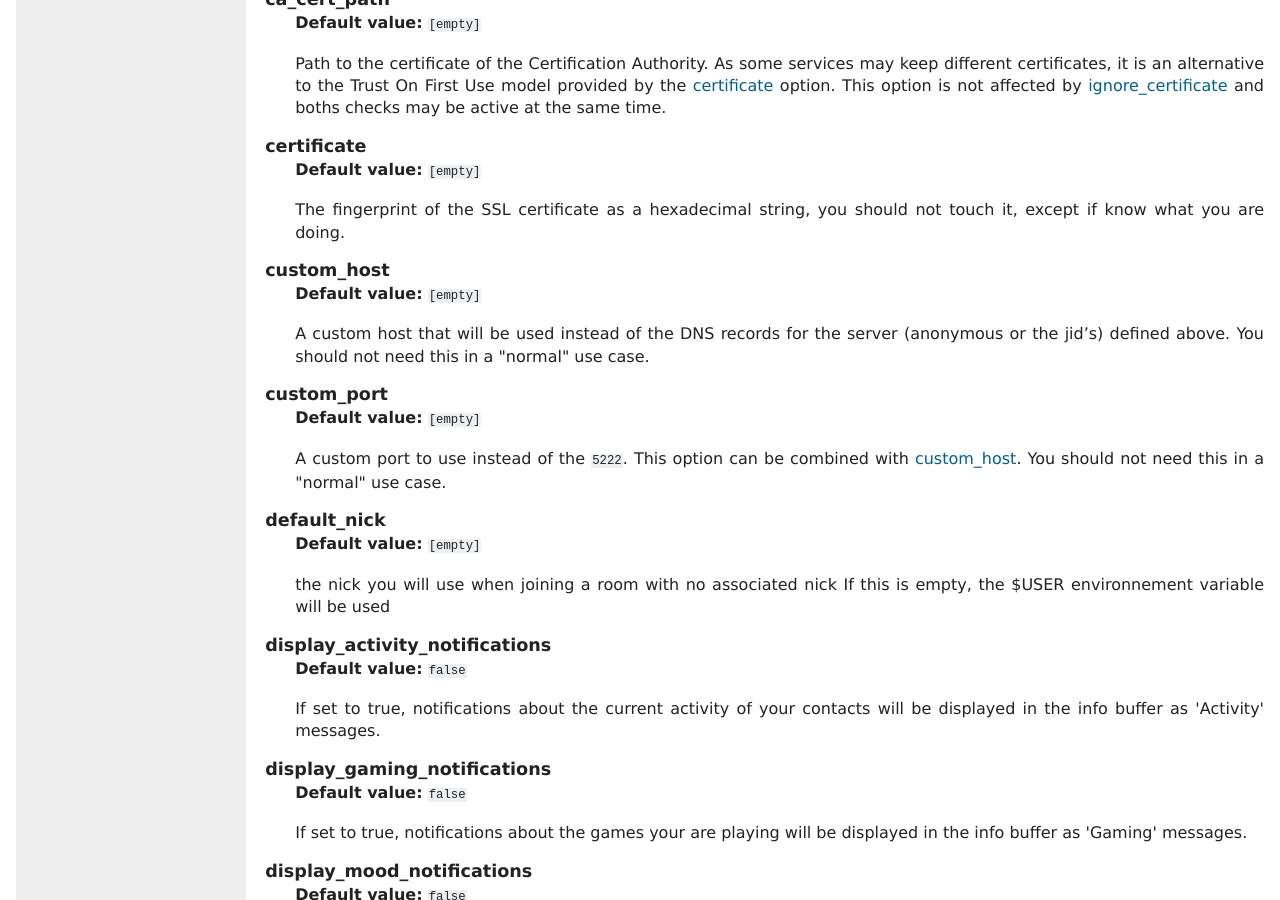
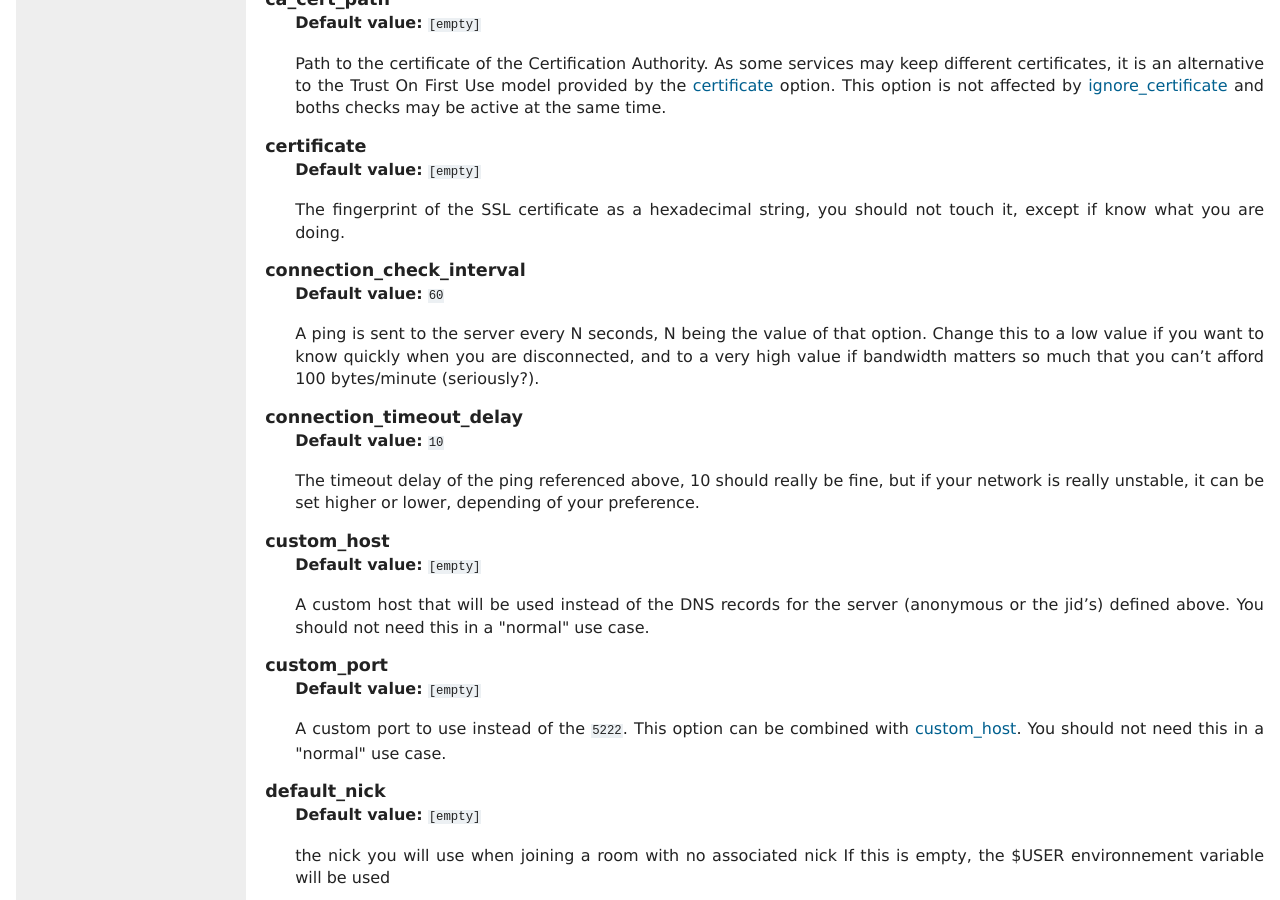
Before and after one commit to poezio/poezio, a Sphinx documentation site: the page built from doc/source/configuration.rst, in a window 1280 px wide and 900 px high, scrolled down 1552 px. Built offline with Sphinx 7.4.7, drawn with Linux system fonts in a browser that asks for light colours; pages that are not in the unit, such as notebooks, are missing from menus.

Commit message:
Fix #2315 (send pings to the server every minute to check the connection)
add two new options:
connection_timeout_delay and connection_check_interval

```diff
--- a/doc/source/configuration.rst
+++ b/doc/source/configuration.rst
@@ -110,6 +110,23 @@ section of this documentation.
 
         The fingerprint of the SSL certificate as a hexadecimal string, you should
         not touch it, except if know what you are doing.
+
+    connection_check_interval
+
+        **Default value:** ``60``
+
+        A ping is sent to the server every N seconds, N being the value of that option.
+        Change this to a low value if you want to know quickly when you are disconnected,
+        and to a very high value if bandwidth matters so much that you can’t afford
+        100 bytes/minute (seriously?).
+
+    connection_timeout_delay
+
+        **Default value:** ``10``
+
+        The timeout delay of the ping referenced above, 10 should really be fine, but
+        if your network is really unstable, it can be set higher or lower, depending
+        of your preference.
 
     custom_host
 
```
Also changed, not shown: 2 other files.
